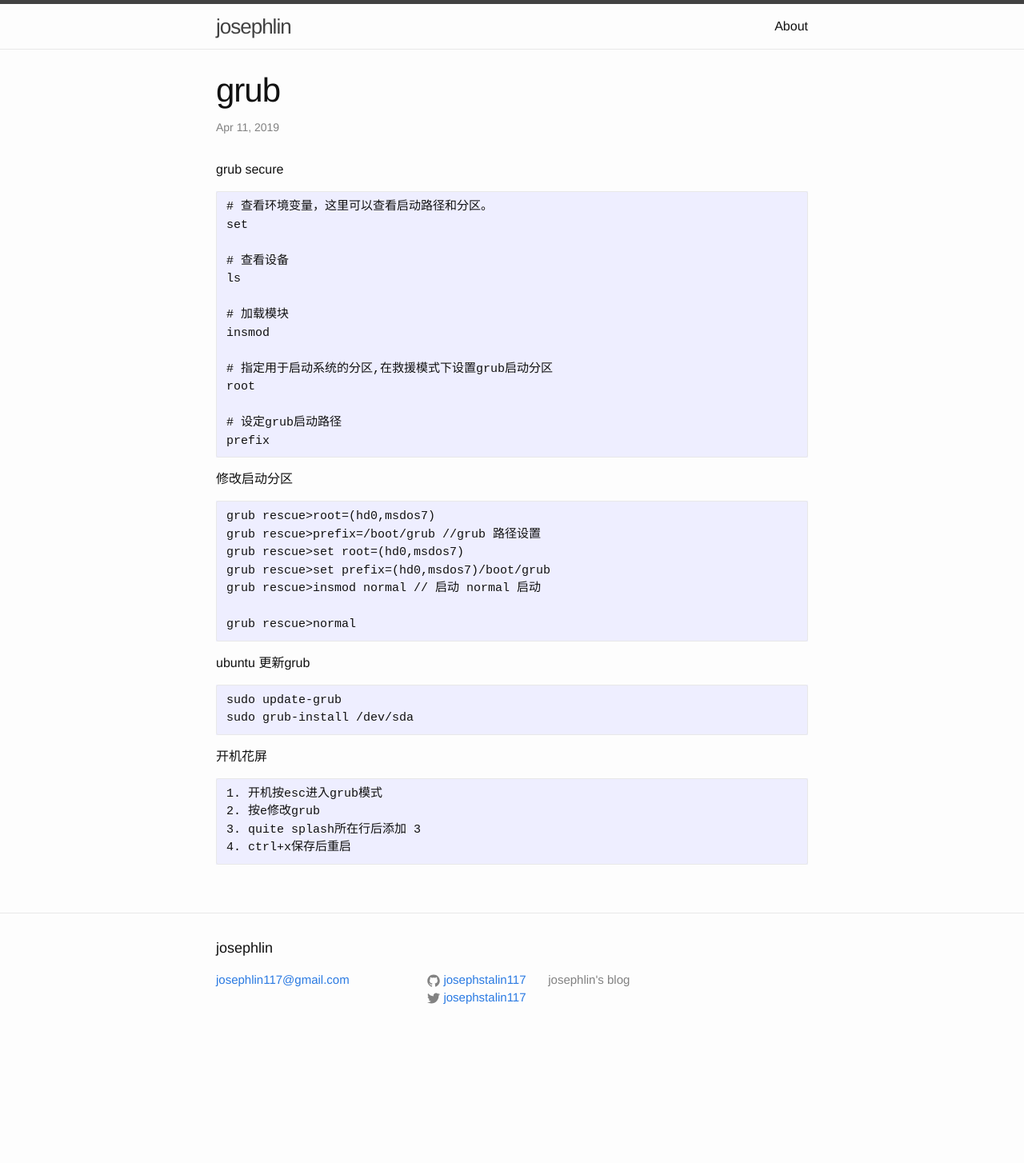
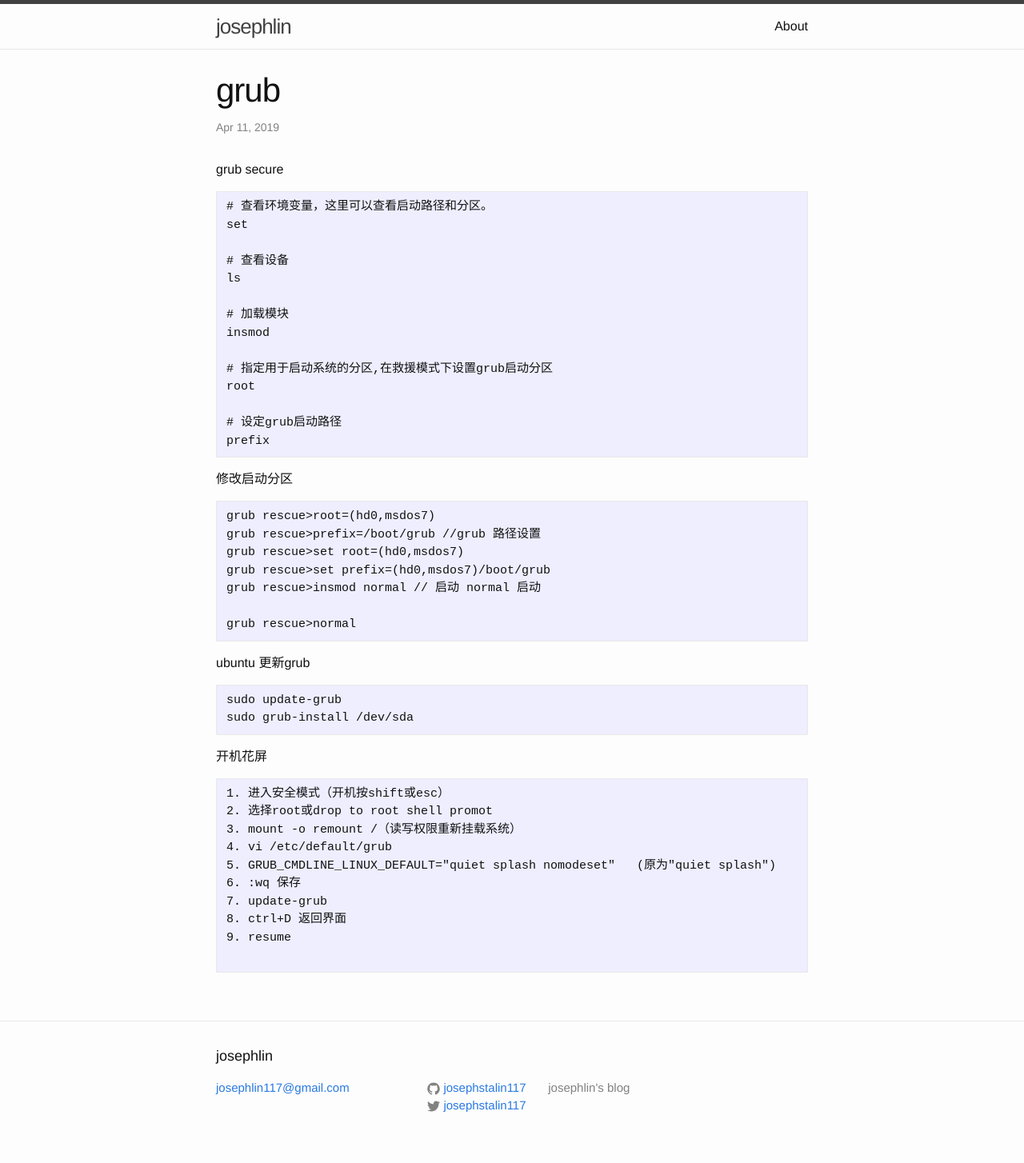
Before and after one commit to josephstalin117/josephstalin117.github.io, a Jekyll site: the page built from _posts/2019-4-11-grub.markdown, in a window 1280 px wide. Shown: the whole page at 80% size. Built offline with Jekyll 4.4.1, drawn with Linux system fonts in a browser that asks for light colours; before the commit the page ends 1319 px from its top, so only the background shows below that.

Commit message:
update grub

````diff
--- a/_posts/2019-4-11-grub.markdown
+++ b/_posts/2019-4-11-grub.markdown
@@ -42,8 +42,14 @@ sudo grub-install /dev/sda
 
 开机花屏
 ```
-1. 开机按esc进入grub模式
-2. 按e修改grub
-3. quite splash所在行后添加 3
-4. ctrl+x保存后重启
+1. 进入安全模式（开机按shift或esc）
+2. 选择root或drop to root shell promot
+3. mount -o remount /（读写权限重新挂载系统）
+4. vi /etc/default/grub
+5. GRUB_CMDLINE_LINUX_DEFAULT="quiet splash nomodeset"   (原为"quiet splash")
+6. :wq 保存
+7. update-grub
+8. ctrl+D 返回界面
+9. resume
+
 ```
````
